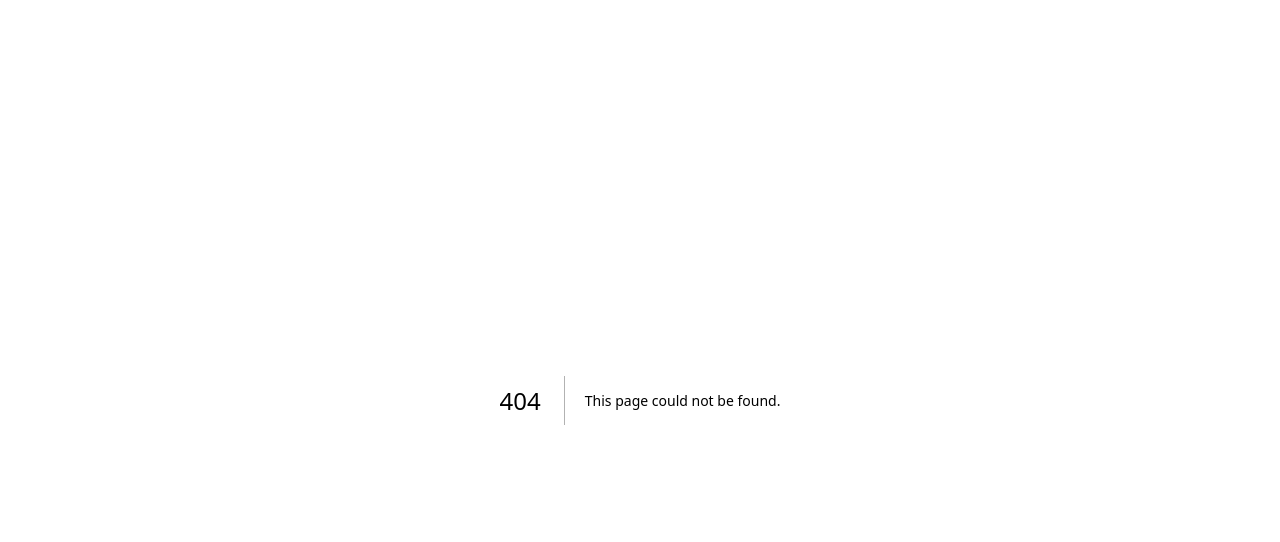
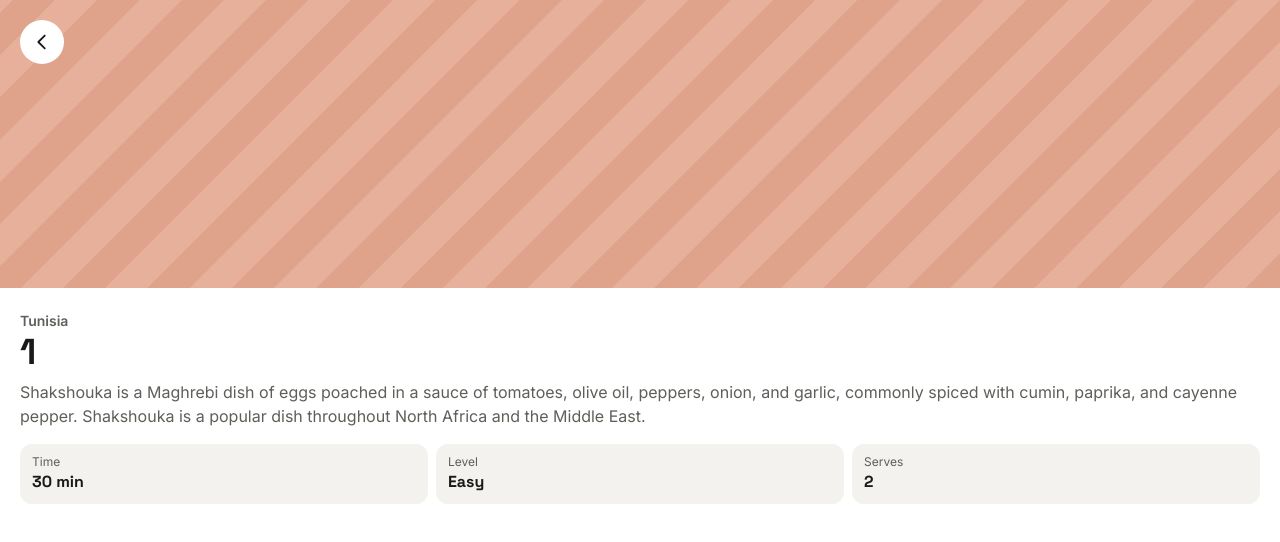
Before and after one commit to tosterabgx/flavorspace, a Next.js app: page /recipe/1 in a window 1280 px wide. Before the commit this address had no page. Shown: the top 542 px of the page. Built offline with nearby package versions, Linux system fonts and the light colour scheme.

Commit message:
feat: add basic recipe page

```diff
--- a/src/app/page.tsx
+++ b/src/app/page.tsx
@@ -1,9 +1,19 @@
+"use client";
+
 import Logo from "@/components/logo";
+import Link from "next/link";
+import { useState } from "react";
 
 export default function Home() {
+  const [recipe, setRecipe] = useState("Shakshuka");
+
   return (
-    <div>
+    <main>
       <Logo />
-    </div>
+
+      <input type="text" value={recipe} onChange={(e) => setRecipe(e.target.value)} />
+      <br />
+      <Link href={`/recipe/${recipe}`}>{recipe}</Link>
+    </main>
   );
 }
--- /dev/null
+++ b/src/app/recipe/[name]/page.tsx
@@ -0,0 +1,42 @@
+import Back from "@/components/back";
+import Image from "next/image";
+
+export default async function RecipePage(props: PageProps<"/recipe/[name]">) {
+  const { name } = await props.params;
+
+  const stats = [
+    { label: "Time", value: "30 min" },
+    { label: "Level", value: "Easy" },
+    { label: "Serves", value: 2 },
+  ];
+
+  return (
+    <main>
+      <header className="relative h-72 w-full">
+        <Image src="/recipe.svg" alt={`Photo of ${name}`} fill className="object-cover" />
+        <Back href="/" className="absolute top-5 left-5" />
+      </header>
+
+      <section className="flex flex-col gap-4 p-5">
+        <div>
+          <span className="text-sm font-semibold text-muted">Tunisia</span>
+          <h2 className="font-display text-4xl font-bold tracking-tighter">{name}</h2>
+          <p className="mt-2 text-muted">
+            Shakshouka is a Maghrebi dish of eggs poached in a sauce of tomatoes, olive oil,
+            peppers, onion, and garlic, commonly spiced with cumin, paprika, and cayenne pepper.
+            Shakshouka is a popular dish throughout North Africa and the Middle East.
+          </p>
+        </div>
+
+        <div className="grid grid-cols-3 gap-2">
+          {stats.map(({ label, value }) => (
+            <div key={label} className="flex flex-col rounded-xl bg-surface px-3 py-2.5">
+              <span className="text-xs text-muted">{label}</span>
+              <span className="font-display text-base font-bold">{value}</span>
+            </div>
+          ))}
+        </div>
+      </section>
+    </main>
+  );
+}
--- /dev/null
+++ b/src/components/back.tsx
@@ -0,0 +1,24 @@
+import Link from "next/link";
+
+export default function Back({ href, className }: { href: string; className?: string }) {
+  return (
+    <Link
+      href={href}
+      className={`flex size-11 items-center justify-center rounded-full bg-white text-ink ${className}`}
+    >
+      <svg
+        aria-hidden="true"
+        width="22"
+        height="22"
+        viewBox="0 0 24 24"
+        fill="none"
+        stroke="currentColor"
+        strokeWidth="2"
+        strokeLinecap="round"
+        strokeLinejoin="round"
+      >
+        <path d="M15 5l-7 7 7 7" />
+      </svg>
+    </Link>
+  );
+}
```
Also changed, not shown: public/recipe.svg (added).
